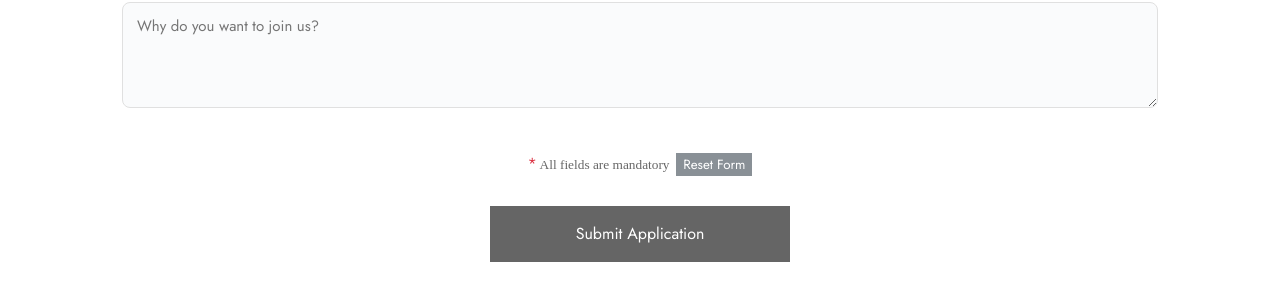
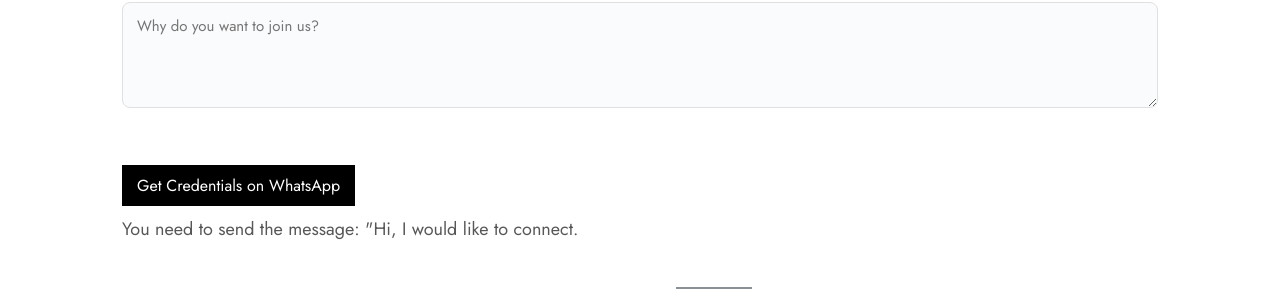
Before and after one commit to neeelpatell19/namunjii, a React (Vite) app: page /vendor-verification in a window 1280 px wide. Shown: the part 1714-2003 px from the top of the page. Built offline with nearby package versions, Linux system fonts and the light colour scheme.

Commit message:
Updated Changes

```diff
--- a/src/App.css
+++ b/src/App.css
@@ -353,3 +353,9 @@ b {
   backface-visibility: hidden;
   transform: translateZ(0);
 }
+
+.WhatsAppBtnContainer a{
+  background-color: black;
+  padding: 12px 15px;
+  color: white;
+}
--- a/src/Components/OthersComponents/VendorVerification/VendorVerification.jsx
+++ b/src/Components/OthersComponents/VendorVerification/VendorVerification.jsx
@@ -1014,6 +1014,15 @@ const VendorVerification = () => {
                                         <textarea name="whyNamunjii" value={form.whyNamunjii} onChange={handleChange} required rows={3} placeholder="Why do you want to join us?"></textarea>
                                         {errors.whyNamunjii && <p className="error-message">{errors.whyNamunjii}</p>}
                                     </div>
+                                    <br />
+                                    <div className="WhatsAppBtnContainer">
+                                        <a href="https://wa.me/919106350206?text=Hi%20I%20would%20like%20to%20connect" target="_blank" rel="noopener noreferrer">
+                                            <span>Get Credentials on WhatsApp</span>
+                                        </a>
+                                        <br />
+                                        <br />
+                                        <p>You need to send the message: "Hi, I would like to connect.</p>
+                                    </div>
                                     {/* <div className="form-group terms">
                                         <label className="checkbox-label">
                                             <input
```
